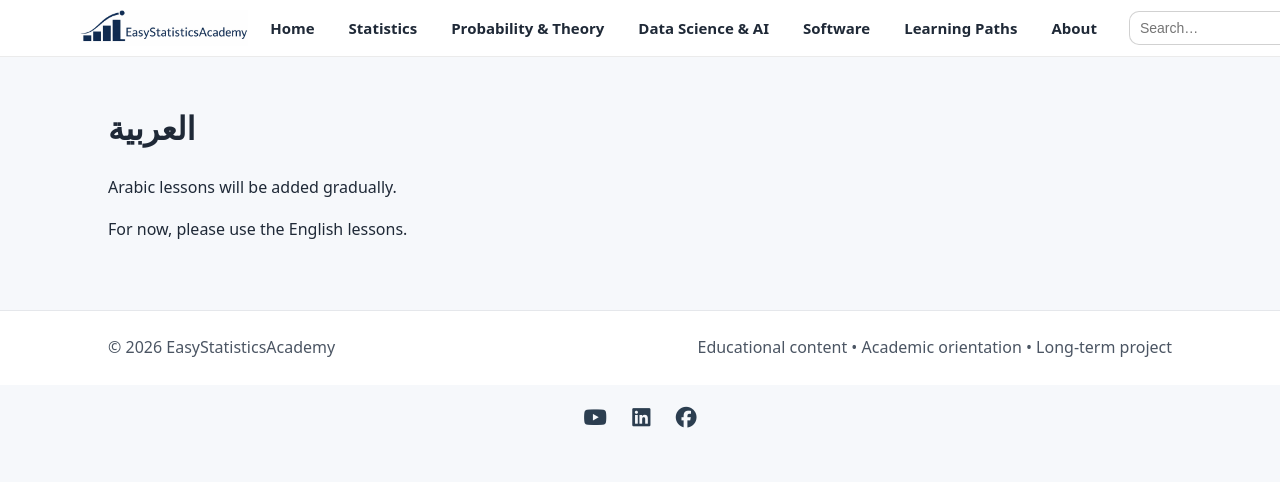
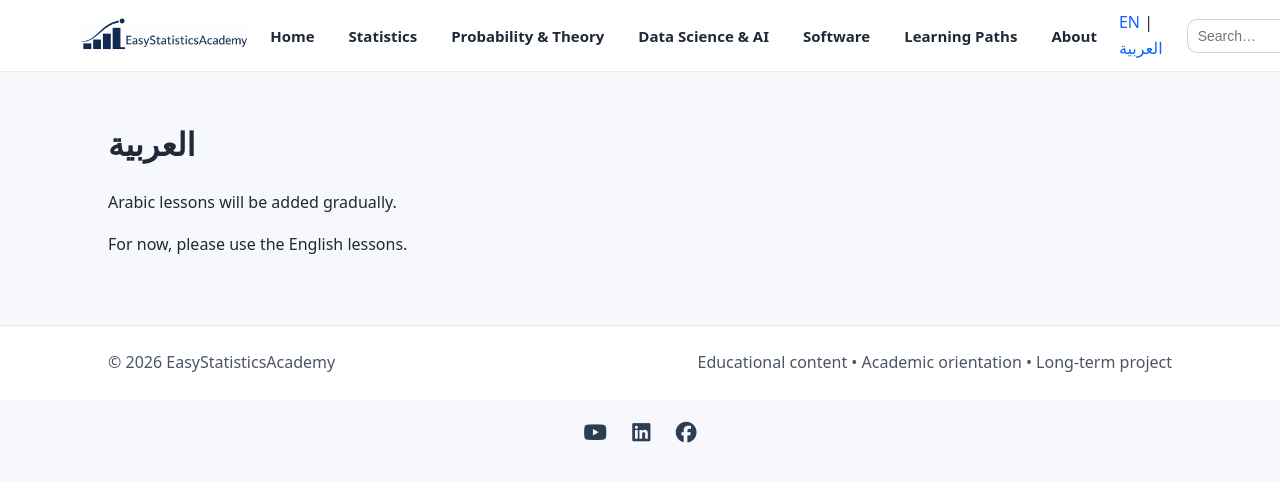
Before and after one commit to ammar-homaida-statistics/easystatisticsacademy, a Jekyll site: the page built from ar/index.md, in a window 1280 px wide. Shown: the top 482 px of the page. Built offline with Jekyll 4.4.1, drawn with Linux system fonts in a browser that asks for light colours.

Commit message:
Add language trigger

```diff
--- a/_includes/header.html
+++ b/_includes/header.html
@@ -25,7 +25,13 @@
   rel="stylesheet"
   href="https://cdnjs.cloudflare.com/ajax/libs/font-awesome/6.5.1/css/all.min.css"
 />
+<nav class="lang-switch" aria-label="Language switch">
+  <a class="lang-link" href="{{ page.url }}" data-lang="en" aria-current="true">EN</a>
+  <span class="lang-sep" aria-hidden="true">|</span>
 
+  <!-- safe default goes to /ar/; data-target is the mirrored page -->
+  <a class="lang-link" href="/ar/" data-lang="ar" data-target="/ar{{ page.url }}">العربية</a>
+</nav>
     <div class="header-search">
       <input id="site-search" type="search" placeholder="Search…" autocomplete="off" />
       <div id="search-results" class="search-results" hidden></div>
```
